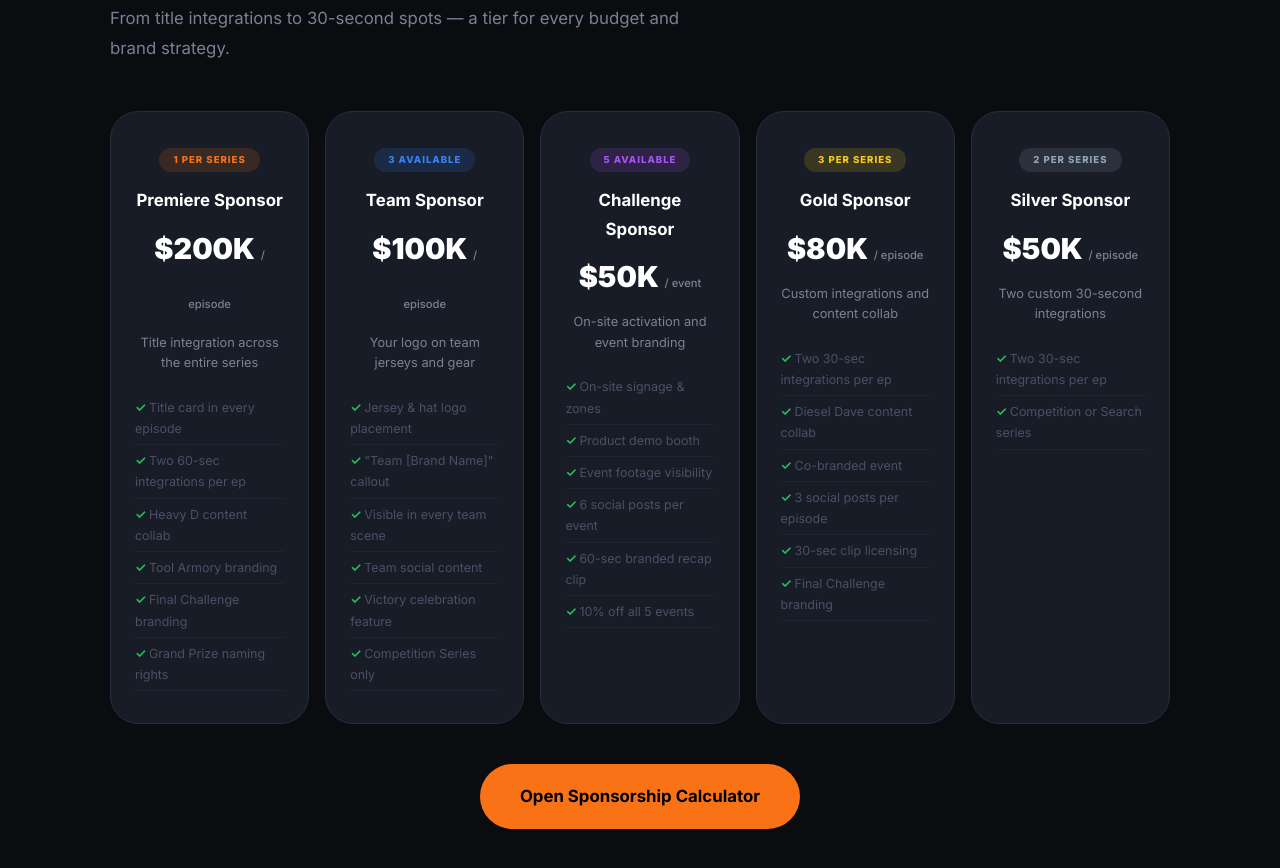
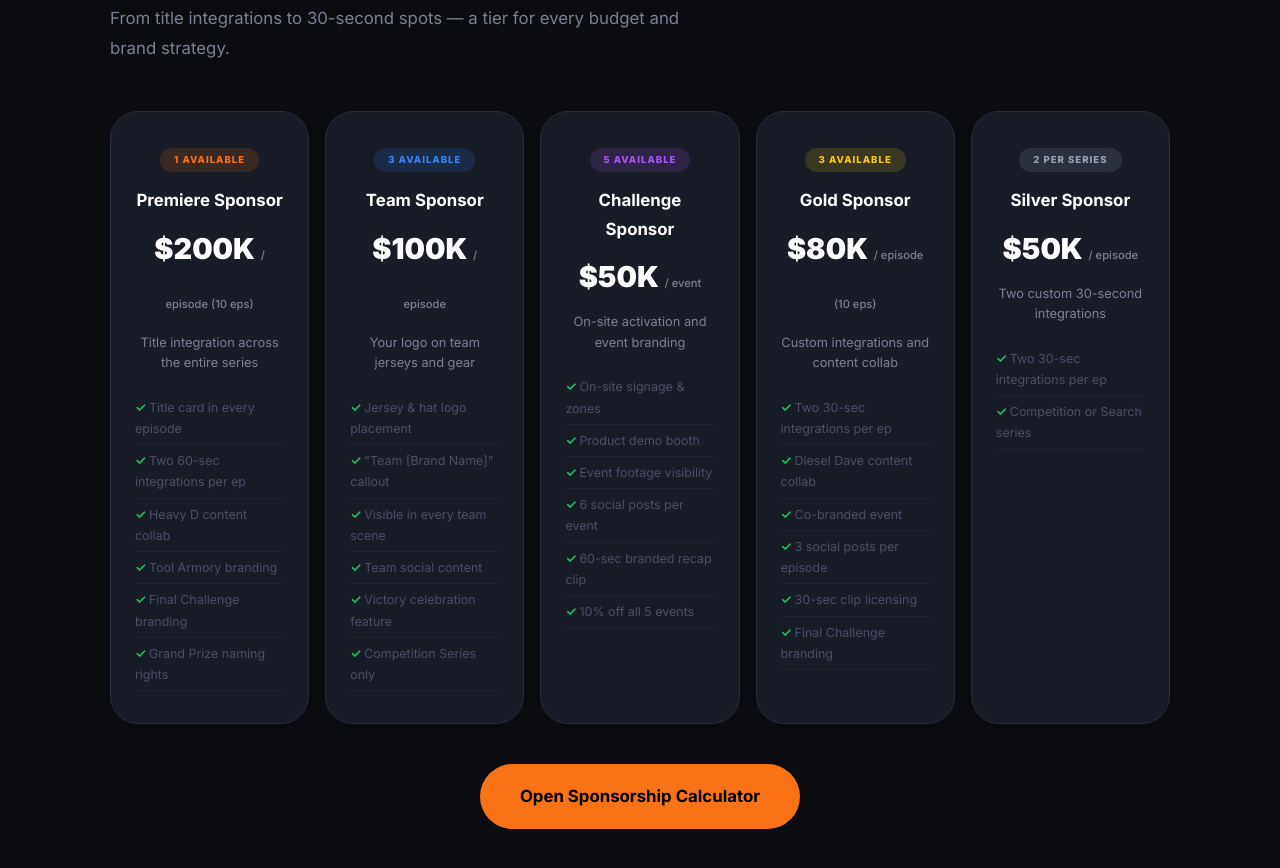
Before and after one commit to CineMck/scrapyard-kings-sponsors, a website: page public/index.html in a window 1280 px wide. Shown: the part 3815-4683 px from the top of the page. Drawn offline with Linux system fonts and the light colour scheme.

Commit message:
Update index.html

```diff
--- a/public/index.html
+++ b/public/index.html
@@ -287,9 +287,9 @@
 
     <div class="tier-row">
       <div class="tier-preview reveal">
-        <div class="tp-badge premiere">1 Per Series</div>
+        <div class="tp-badge premiere">1 Available</div>
         <div class="tp-name">Premiere Sponsor</div>
-        <div class="tp-price">$200K <span>/ episode</span></div>
+        <div class="tp-price">$200K <span>/ episode (10 eps)</span></div>
         <div class="tp-desc">Title integration across the entire series</div>
         <div class="tp-features">
           <div>Title card in every episode</div>
@@ -329,9 +329,9 @@
         </div>
       </div>
       <div class="tier-preview reveal reveal-delay-3">
-        <div class="tp-badge gold">3 Per Series</div>
+        <div class="tp-badge gold">3 Available</div>
         <div class="tp-name">Gold Sponsor</div>
-        <div class="tp-price">$80K <span>/ episode</span></div>
+        <div class="tp-price">$80K <span>/ episode (10 eps)</span></div>
         <div class="tp-desc">Custom integrations and content collab</div>
         <div class="tp-features">
           <div>Two 30-sec integrations per ep</div>
```
